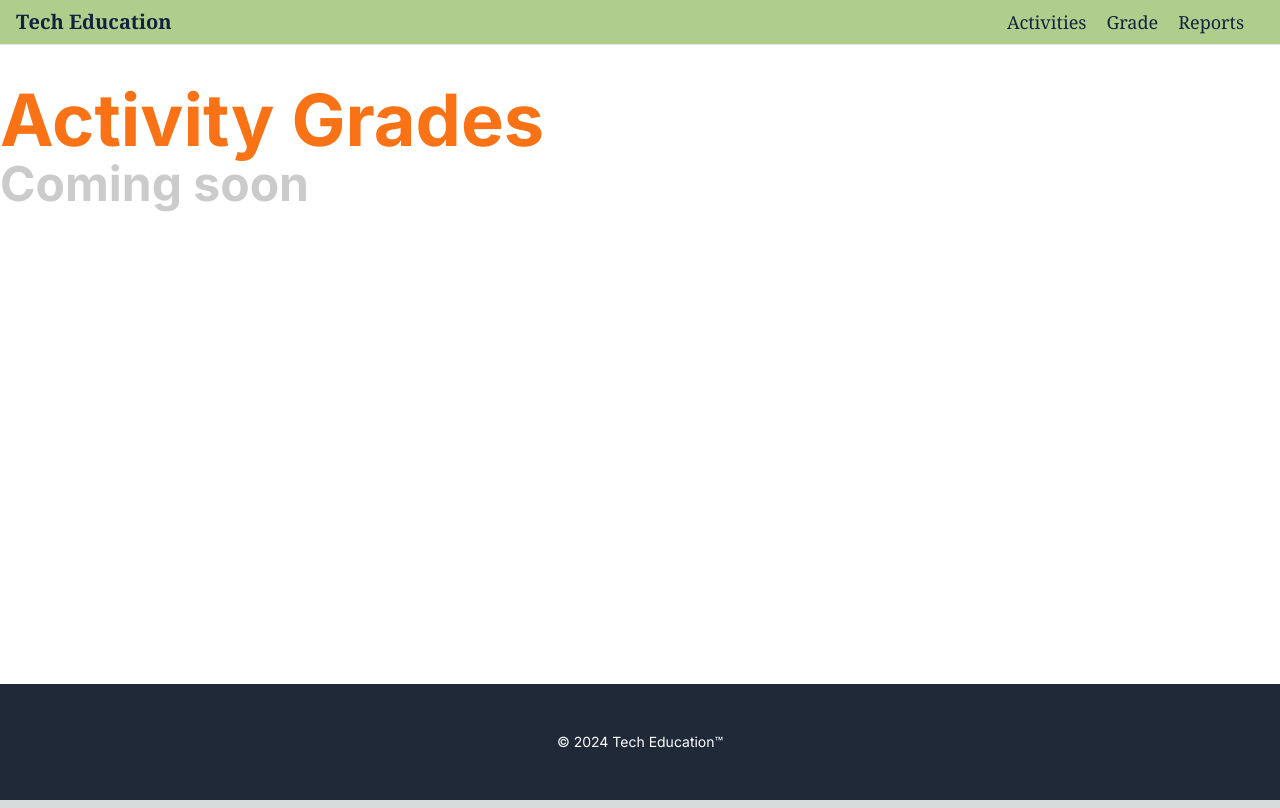
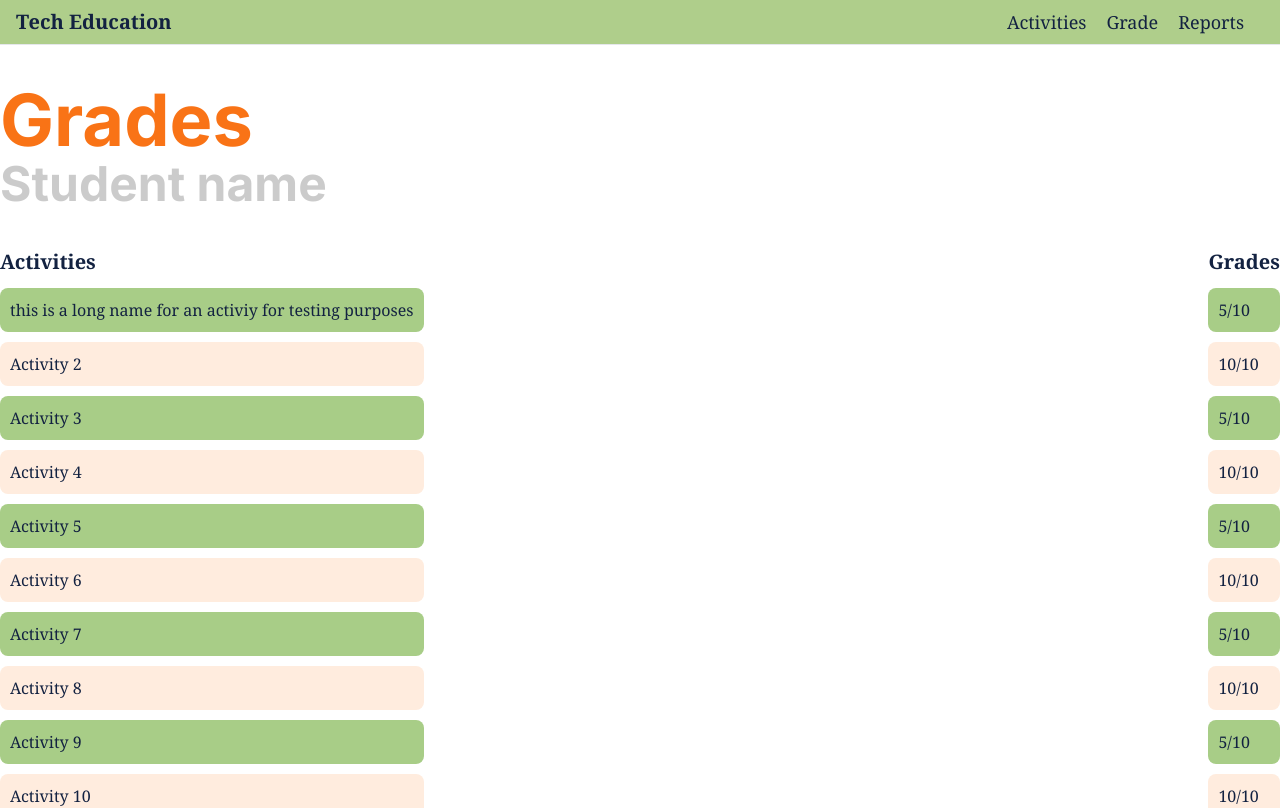
Before and after one commit to ExzyELI/tech-education, a Next.js app: page / in a window 1280 px wide. Shown: the top 808 px of the page. Built offline with nearby package versions, Linux system fonts and the light colour scheme.

Commit message:
Added temp activities and grades added color styling ActivityScroll.css

```diff
--- a/src/app/ActivityScroll.css
+++ b/src/app/ActivityScroll.css
@@ -0,0 +1,23 @@
+    /* Styling for activity and grade boxes */
+  .activity-box,
+  .grade-box {
+    padding: 10px;
+    border-radius: 8px;
+    margin-bottom: 10px;
+  }
+
+  .activity-box:nth-child(odd) {
+    background-color: #a8cd87; /* green for odd activities */
+  }
+
+  .activity-box:nth-child(even) {
+    background-color: #ffecde; /* salmon for even activities */
+  }
+
+  .grade-box:nth-child(odd) {
+    background-color: #a8cd87; /* green for odd grades */
+  }
+
+  .grade-box:nth-child(even) {
+    background-color: #ffecde; /* salmon for even grades */
+  }
--- a/src/app/page.tsx
+++ b/src/app/page.tsx
@@ -1,5 +1,5 @@
 import Image from "next/image";
-
+import "./ActivityScroll.css"
 export default function Home() {
   return (
     <div className="flex flex-col min-h-screen bg-white">
@@ -16,14 +16,52 @@ export default function Home() {
 
 
       <section className="container mx-auto py-20">
-        <h1 className="text-orange-500 text-7xl font-bold py-1">Activity Grades</h1>
-        <h2 className="text-black opacity-20 text-5xl font-bold">Coming soon</h2>
-        </section>
+        <h1 className="text-orange-500 text-7xl font-bold py-1">Grades</h1>
+        <h2 className="text-black opacity-20 text-5xl font-bold">Student name</h2>
+        <div className="flex justify-between mt-10">
+          <div className="gradient font-family: font-serif leading-normal tracking-normal text-[#132241]">
+            <h3 className="text-xl font-semibold mb-3">Activities</h3>
+
+            <ul>
+              {/* Activity colors for odds and evens*/}
+              <div className="activity-box">this is a long name for an activiy for testing purposes</div>
+              <div className="activity-box">Activity 2</div>
+              <div className="activity-box">Activity 3</div>
+              <div className="activity-box">Activity 4</div>
+              <div className="activity-box">Activity 5</div>
+              <div className="activity-box">Activity 6</div>
+              <div className="activity-box">Activity 7</div>
+              <div className="activity-box">Activity 8</div>
+              <div className="activity-box">Activity 9</div>
+              <div className="activity-box">Activity 10</div>
+            </ul>
+          </div>
+          <div className="gradient font-family: font-serif leading-normal tracking-normal text-[#132241]">
+            <h3 className="text-xl font-semibold mb-3">Grades</h3>
+            <ul>
+              {/* Wrap each grade in a div with a custom class */}
+              <div className="grade-box">5/10</div>
+              <div className="grade-box">10/10</div>
+              <div className="grade-box">5/10</div>
+              <div className="grade-box">10/10</div>
+              <div className="grade-box">5/10</div>
+              <div className="grade-box">10/10</div>
+              <div className="grade-box">5/10</div>
+              <div className="grade-box">10/10</div>
+              <div className="grade-box">5/10</div>
+              <div className="grade-box">10/10</div>
+
+            </ul>
+          </div>
+        </div>
+      </section>
+
+
 
 
 
       <footer className="bg-gray-800 text-white py-8 mt-auto">
-      <div className="mx-auto flex w-full max-w-screen-xl items-center justify-center px-4 py-4">
+        <div className="mx-auto flex w-full max-w-screen-xl items-center justify-center px-4 py-4">
           <span className="text-sm sm:text-center ">
             © 2024 Tech Education™
           </span>
```
